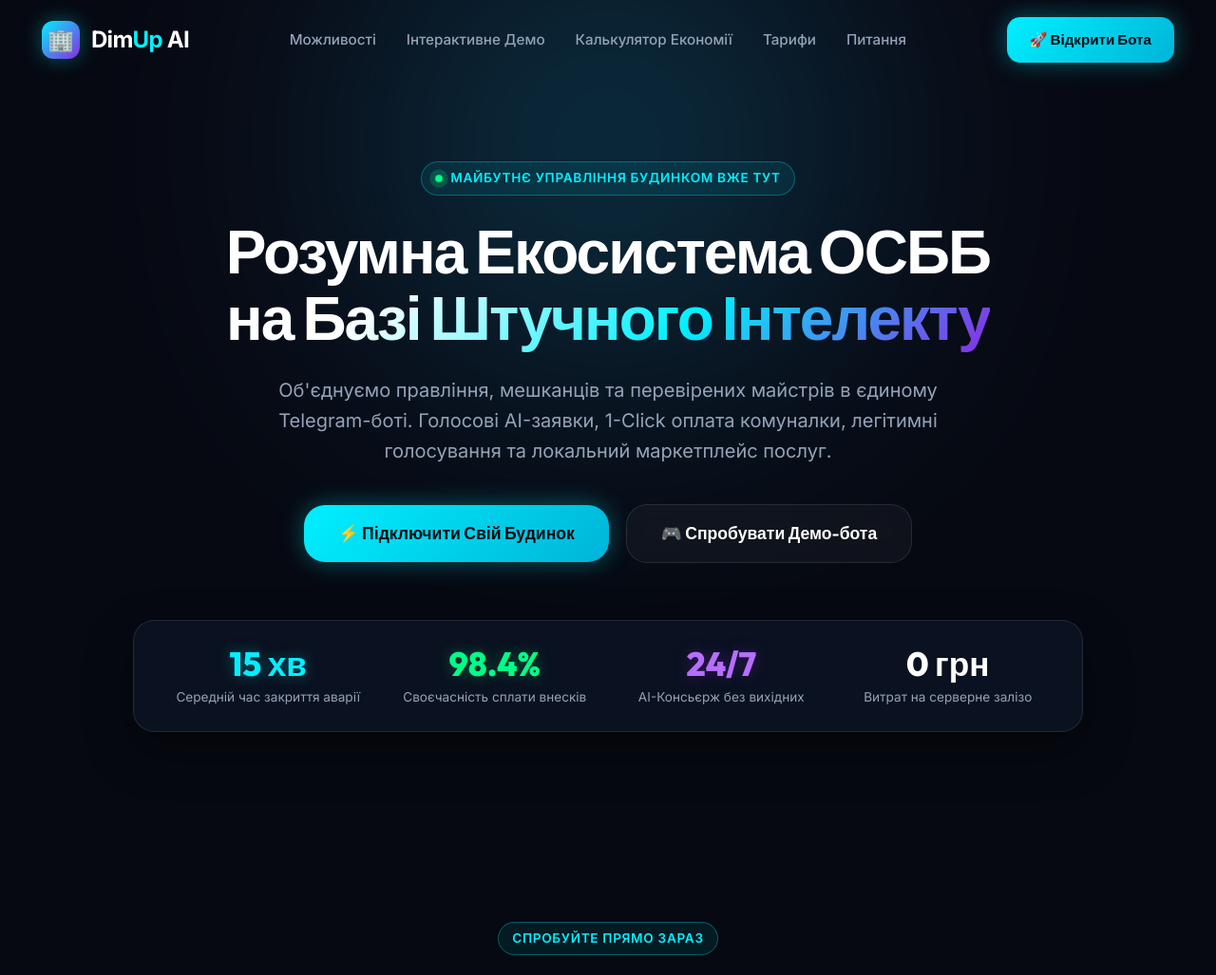
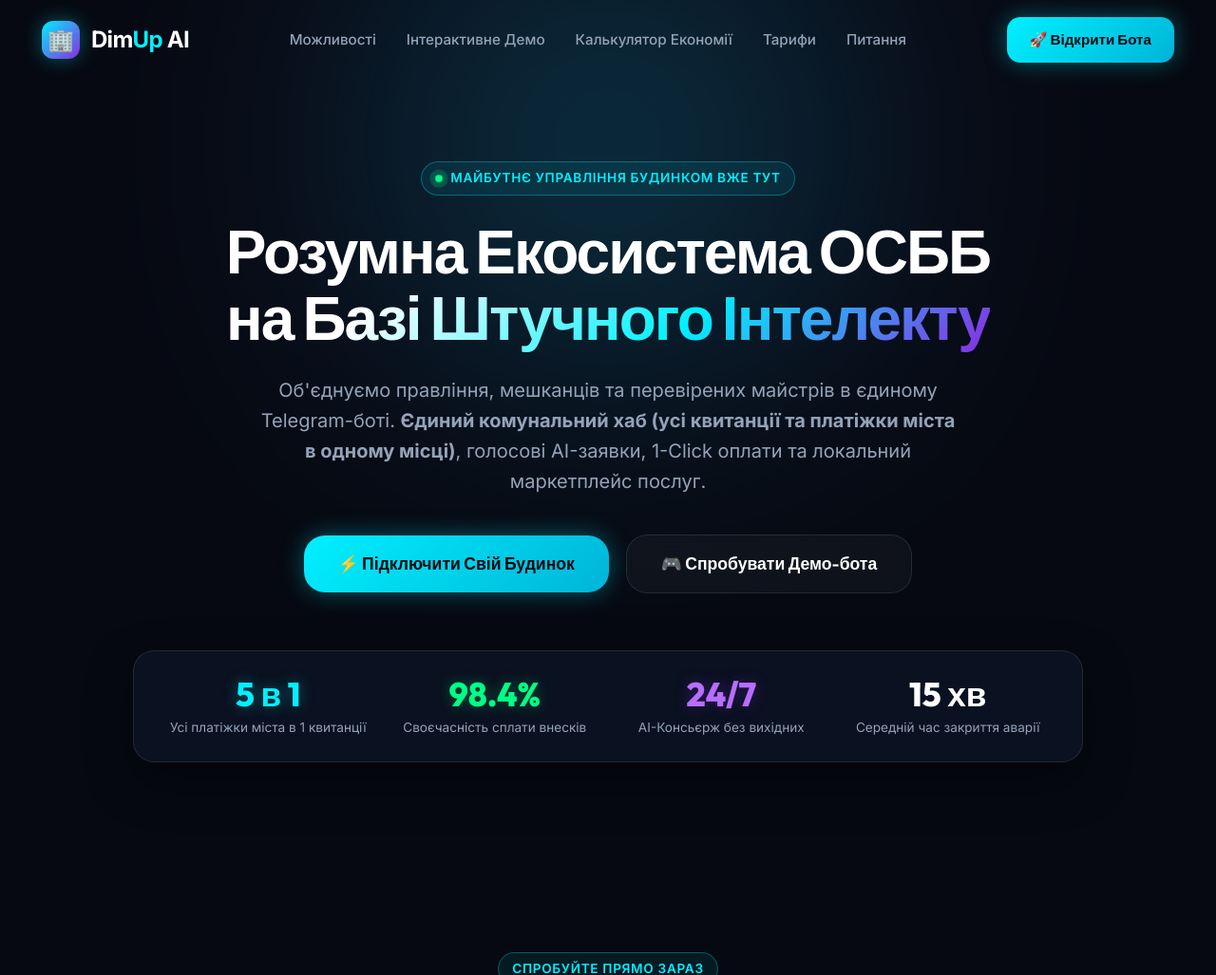
Before and after one commit to jast48/dimup-osbb, a FastAPI app: page / in a window 1280 px wide; the page is wider, and only the part inside the window is pictured. Shown: the top 1027 px of that part at 95% size. Run offline with FastAPI, Linux system fonts and the light colour scheme; parts of the project's set-up code (start-up, migrations or seed data) failed here and were passed over.

Commit message:
Highlight Unified Municipal Utility Bills aggregation across Hero, Features, Simulator and FAQ on landing page

```diff
--- a/app/webapp/static/js/landing.js
+++ b/app/webapp/static/js/landing.js
@@ -45,13 +45,13 @@ document.addEventListener('DOMContentLoaded', () => {
       ]
     },
     payment: {
-      title: "💳 1-Click Оплата Комуналки",
+      title: "💳 Єдиний Комунальний Хаб та 1-Click Оплата",
       messages: [
-        { type: "user", text: "💰 Перевірити заборгованість та рахунки (Кв. №45)" },
+        { type: "user", text: "📊 Показати всі мої рахунки та квитанції за цей місяць (Кв. №45)" },
         {
           type: "bot",
-          text: "📊 <b>Єдиний рахунок за серпень 2026:</b><br><div class='tg-card-box'>🏢 <b>Утримання будинку (ОСББ):</b> 640.00 грн<br>⚡️ <b>Електроенергія:</b> 412.50 грн<br>💧 <b>Холодне водопостачання:</b> 230.10 грн<br>━━━━━━━━━━━━━<br>💳 <b>Разом до сплати:</b> <b>1 282.60 грн</b></div><i>Сплачуйте без черг в один дотик через Apple Pay / Google Pay / карткою.</i>",
-          buttons: ["⚡️ Сплатити 1 282.60 грн", "📄 Завантажити PDF"]
+          text: "🏛 <b>Єдина комунальна квитанція міста за серпень 2026:</b><br><div class='tg-card-box'>🏢 <b>Утримання будинку (ОСББ):</b> 640.00 грн<br>⚡️ <b>Світло (ДТЕК / Yasno):</b> 412.50 грн<br>💧 <b>Водоканал:</b> 230.10 грн<br>🔥 <b>Газ (Нафтогаз):</b> 185.00 грн<br>🌡 <b>Теплоенерго:</b> 840.00 грн<br>━━━━━━━━━━━━━<br>💳 <b>Разом до сплати:</b> <b>2 307.60 грн</b></div><i>Усі платіжки міста зібрані автоматично! Сплачуйте без комісій в один дотик через Apple Pay / Google Pay / карткою.</i>",
+          buttons: ["⚡️ Сплатити все (2 307.60 грн)", "📄 Завантажити єдину PDF-квитанцію"]
         }
       ]
     }
--- a/app/webapp/templates/landing.html
+++ b/app/webapp/templates/landing.html
@@ -57,7 +57,7 @@
       </h1>
 
       <p class="hero-subtitle">
-        Об'єднуємо правління, мешканців та перевірених майстрів в єдиному Telegram-боті. Голосові AI-заявки, 1-Click оплата комуналки, легітимні голосування та локальний маркетплейс послуг.
+        Об'єднуємо правління, мешканців та перевірених майстрів в єдиному Telegram-боті. <b>Єдиний комунальний хаб (усі квитанції та платіжки міста в одному місці)</b>, голосові AI-заявки, 1-Click оплати та локальний маркетплейс послуг.
       </p>
 
       <div class="hero-cta-group">
@@ -72,8 +72,8 @@
       <!-- Stats Bar -->
       <div class="stats-grid">
         <div class="stat-item">
-          <div class="stat-value highlight-cyan">15 хв</div>
-          <div class="stat-label">Середній час закриття аварії</div>
+          <div class="stat-value highlight-cyan">5 в 1</div>
+          <div class="stat-label">Усі платіжки міста в 1 квитанції</div>
         </div>
         <div class="stat-item">
           <div class="stat-value highlight-green">98.4%</div>
@@ -84,8 +84,8 @@
           <div class="stat-label">AI-Консьєрж без вихідних</div>
         </div>
         <div class="stat-item">
-          <div class="stat-value">0 грн</div>
-          <div class="stat-label">Витрат на серверне залізо</div>
+          <div class="stat-value">15 хв</div>
+          <div class="stat-label">Середній час закриття аварії</div>
         </div>
       </div>
     </div>
@@ -162,11 +162,16 @@
         <p class="section-desc">Ми створили платформу, яка автоматизує 90% рутини голови правління та дарує мешканцям комфорт проживання 5-зіркового готелю.</p>
       </div>
 
-      <div class="features-grid">
         <div class="feature-card">
-          <div class="feature-icon-wrap icon-cyan">🎙</div>
-          <h3 class="feature-title">Голосовий AI-Диспетчер</h3>
-          <p class="feature-desc">Мешканцям не треба заповнювати складні форми. Достатньо надиктувати голосове повідомлення або надіслати фото — AI сам створить картку заявки.</p>
+          <div class="feature-icon-wrap icon-cyan">🏛</div>
+          <h3 class="feature-title">Єдиний Комунальний Хаб</h3>
+          <p class="feature-desc">Усі платіжки міста в одному місці: ДТЕК, Yasno, Водоканал, Нафтогаз, Теплоенерго та квартплата ОСББ. Автоматичний збір нарахувань, нагадування та архів квитанцій за 5 років.</p>
+        </div>
+
+        <div class="feature-card">
+          <div class="feature-icon-wrap icon-green">💳</div>
+          <h3 class="feature-title">1-Click Оплата та Білінг</h3>
+          <p class="feature-desc">Миттєве формування єдиної квитанції, розбивка платежів, автонагадування боржникам та прийом оплат без черг через Apple Pay, Google Pay, Monobank та LiqPay.</p>
         </div>
 
         <div class="feature-card">
@@ -176,9 +181,9 @@
         </div>
 
         <div class="feature-card">
-          <div class="feature-icon-wrap icon-green">💳</div>
-          <h3 class="feature-title">Автоматизований Білінг</h3>
-          <p class="feature-desc">Миттєве формування квитанцій, розбивка платежів, автонагадування боржникам та прийом оплат без черг через Monobank та LiqPay.</p>
+          <div class="feature-icon-wrap icon-cyan">🎙</div>
+          <h3 class="feature-title">Голосовий AI-Диспетчер</h3>
+          <p class="feature-desc">Мешканцям не треба заповнювати складні форми. Достатньо надиктувати голосове повідомлення або надіслати фото — AI сам створить картку заявки.</p>
         </div>
 
         <div class="feature-card">
@@ -188,17 +193,10 @@
         </div>
 
         <div class="feature-card">
-          <div class="feature-icon-wrap icon-cyan">📊</div>
-          <h3 class="feature-title">Показники Лічильників</h3>
-          <p class="feature-desc">Зручне подання показників води, тепла та світла з 1 по 5 число кожного місяця з фотофіксацією та захистом від помилок введення.</p>
-        </div>
-
-        <div class="feature-card">
           <div class="feature-icon-wrap icon-purple">🛡</div>
           <h3 class="feature-title">Безпека та Верифікація</h3>
           <p class="feature-desc">Дворівневий захист доступу: тільки підтверджені мешканці та власники мають доступ до чату будинку, сплат та голосувань.</p>
         </div>
-      </div>
     </div>
   </section>
 
@@ -367,6 +365,16 @@
 
         <div class="faq-item">
           <div class="faq-question">
+            <span>Як працює збір усіх міських комунальних квитанцій в одному місці?</span>
+            <span class="faq-toggle-icon">+</span>
+          </div>
+          <div class="faq-answer">
+            DimUp автоматично підтягує нарахування від міських постачальників (світло від ДТЕК / Yasno, газ від Нафтогаз, холодна вода від Водоканалу, теплопостачання та внески ОСББ). Мешканець бачить єдину суму, може сплатити все в 1 клік або обрати окремі послуги, а квитанції автоматично архівуються у форматі PDF на 5 років.
+          </div>
+        </div>
+
+        <div class="faq-item">
+          <div class="faq-question">
             <span>Як підрядники та майстри підключаються до системи?</span>
             <span class="faq-toggle-icon">+</span>
           </div>
```
